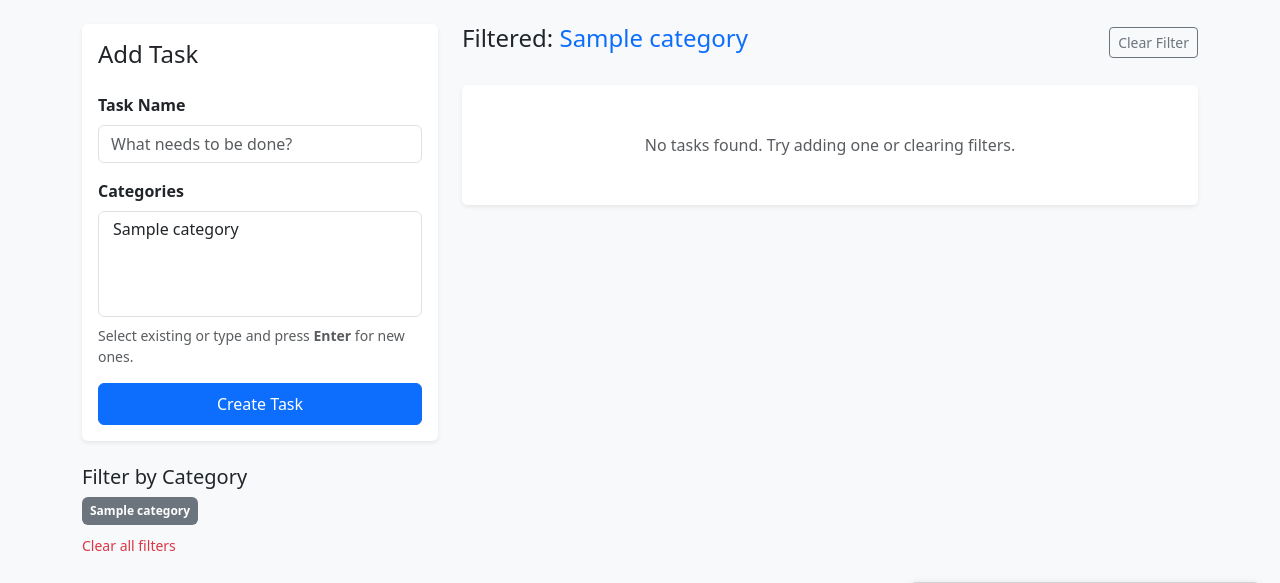
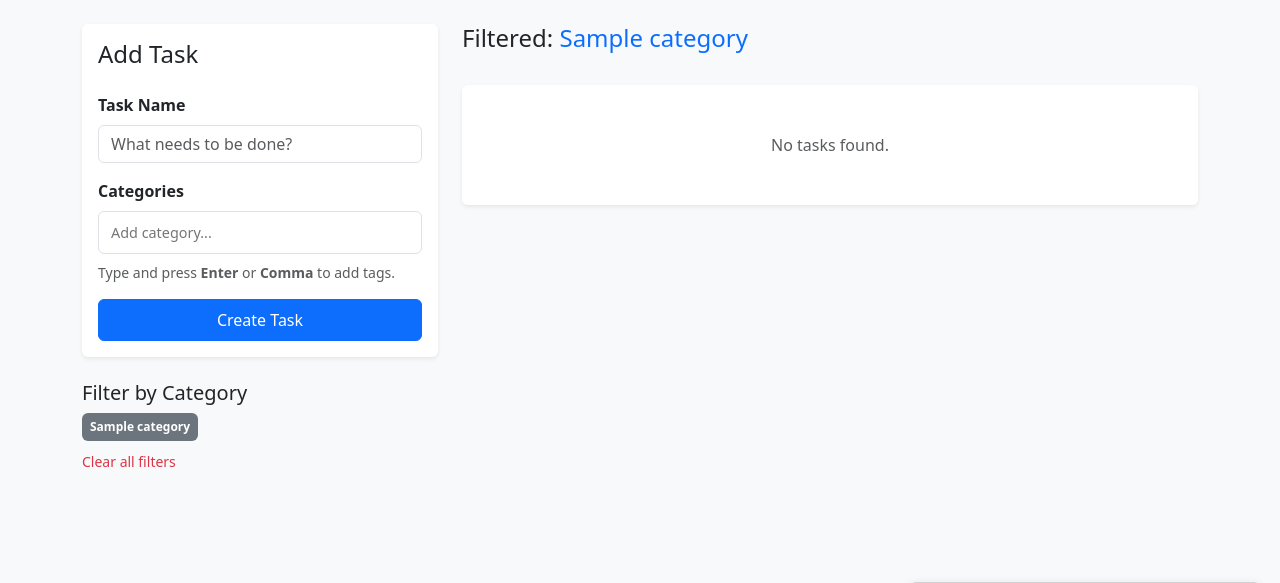
Before and after one commit to ErMichele/ToPlanBlock, a Flask app: a page that uses templates/todo.html in a window 1280 px wide. Shown: the part 56-639 px from the top of the page. Run offline with Flask 3, Linux system fonts and the light colour scheme; a user stored in the database is signed in; tables that the repository leaves empty hold one stand-in row (values such as "Sample post"); some libraries are stand-ins or nearby versions.

Commit message:
Refactor todo category input to use CSV format and enhance UI with tag input styling

```diff
--- a/app.py
+++ b/app.py
@@ -290,13 +290,12 @@ def delete_account():
 def todo():
     if request.method == 'POST':
         task_text = request.form.get('task', '').strip()
-        # IMPORTANT: Use getlist for multiple select fields
-        cat_list = request.form.getlist('category')
+        raw_categories = request.form.get('categories_csv', '')
+        cat_list = [c.strip() for c in raw_categories.split(',') if c.strip()]
+
 
         if task_text:
             new_todo = Todo(task=task_text, user_id=current_user.id)
-
-            # Process each category sent by the multi-select
             for name in cat_list:
                 clean_name = name.strip().upper()
                 if not clean_name:
@@ -326,7 +325,6 @@ def todo():
 
     tasks = q.distinct().order_by(Todo.completed.asc(), Todo.id.desc()).all()
 
-    # Get only categories that belong to the current user's tasks
     user_cat_ids = db.session.query(Category.id).join(Todo.categories).filter(Todo.user_id == current_user.id).distinct()
     categories = Category.query.filter(Category.id.in_(user_cat_ids)).order_by(Category.name).all()
 
--- a/templates/todo.html
+++ b/templates/todo.html
@@ -2,62 +2,113 @@
 {% block title %}ToPlanBlock - My ToDo{% endblock %}
 {% block content %}
 
-<!-- Load Choices.js CSS -->
-<link rel="stylesheet" href="https://cdn.jsdelivr.net/npm/choices.js/public/assets/styles/choices.min.css" />
+<style>
+  /* Custom Tag Input Styling - Replaces Choices.js */
+  .tag-input-container {
+    display: flex;
+    flex-wrap: wrap;
+    align-items: center;
+    padding: 0.375rem 0.75rem;
+    border: 1px solid #dee2e6;
+    border-radius: 0.375rem;
+    background-color: #fff;
+    cursor: text;
+    min-height: 38px;
+    transition: border-color 0.15s ease-in-out, box-shadow 0.15s ease-in-out;
+  }
+  .tag-input-container:focus-within {
+    border-color: #86b7fe;
+    outline: 0;
+    box-shadow: 0 0 0 0.25rem rgba(13, 110, 253, 0.25);
+  }
+  .tag-badge {
+    display: inline-flex;
+    align-items: center;
+    background-color: #0d6efd;
+    color: white;
+    padding: 2px 8px;
+    border-radius: 4px;
+    margin: 2px;
+    font-size: 0.85rem;
+    animation: fadeIn 0.2s ease-in;
+  }
+  @keyframes fadeIn { from { opacity: 0; transform: scale(0.9); } to { opacity: 1; transform: scale(1); } }
 
-<style>
-  /* Customizing Choices.js to match Bootstrap 5 */
-  .choices__inner {
-    background-color: #fff;
-    border-radius: 0.375rem;
-    border: 1px solid #dee2e6;
-    padding: 4px 8px !important;
-    min-height: 38px;
+  .tag-badge .remove-tag {
+    margin-left: 6px;
+    cursor: pointer;
+    font-weight: bold;
+    opacity: 0.8;
   }
-  .choices__input {
-    background-color: transparent !important;
+  .tag-badge .remove-tag:hover { opacity: 1; }
+
+  #tag-input {
+    border: none;
+    outline: none;
+    flex: 1;
+    min-width: 120px;
+    padding: 4px 0;
     font-size: 0.9rem;
   }
-  .choices__list--multiple .choices__item {
-    background-color: #0d6efd;
-    border: 1px solid #0d6efd;
-    border-radius: 4px;
-    font-weight: 500;
+  .suggestions-list {
+    position: absolute;
+    z-index: 1050;
+    width: 100%;
+    max-height: 150px;
+    overflow-y: auto;
+    background: white;
+    border: 1px solid #dee2e6;
+    border-top: none;
+    display: none;
   }
-  .choices[data-type*="select-one"] .choices__inner,
-  .choices[data-type*="select-multiple"] .choices__inner {
-    padding-bottom: 2px;
+  .suggestion-item {
+    padding: 8px 12px;
+    cursor: pointer;
+    font-size: 0.9rem;
   }
+  .suggestion-item:hover { background-color: #f8f9fa; }
 </style>
 
 <div class="row">
+  <!-- Left Column: Add Task & Filters -->
   <div class="col-lg-4">
     <div class="card shadow-sm border-0 mb-4">
       <div class="card-body">
         <h4 class="card-title mb-4">Add Task</h4>
-        <form method="POST">
+        <form method="POST" id="todo-form">
           <input type="hidden" name="csrf_token" value="{{ csrf_token() }}" />
 
+          <!-- Task Name -->
           <div class="mb-3">
             <label class="form-label fw-bold">Task Name</label>
             <input class="form-control" type="text" name="task" placeholder="What needs to be done?" required>
           </div>
 
-          <div class="mb-3">
+          <!-- Category Tag Input -->
+          <div class="mb-3 position-relative">
             <label class="form-label fw-bold">Categories</label>
-            <select class="form-control" name="category" id="category-tags" multiple>
+            <div class="tag-input-container" id="tag-container">
+              <input type="text" id="tag-input" placeholder="Add category..." autocomplete="off">
+            </div>
+            <!-- Hidden field that sends data to Python -->
+            <input type="hidden" name="categories_csv" id="categories-hidden">
+
+            <!-- Autocomplete Suggestions -->
+            <div id="suggestions" class="suggestions-list shadow-sm rounded-bottom">
               {% for c in categories %}
-              <option value="{{ c.name }}">{{ c.name }}</option>
+              <div class="suggestion-item" data-value="{{ c.name }}">{{ c.name }}</div>
               {% endfor %}
-            </select>
-            <div class="form-text mt-2">Select existing or type and press <b>Enter</b> for new ones.</div>
             </div>
 
-          <button class="btn btn-primary w-100 py-2">Create Task</button>
+            <div class="form-text mt-2">Type and press <b>Enter</b> or <b>Comma</b> to add tags.</div>
+          </div>
+
+          <button type="submit" class="btn btn-primary w-100 py-2">Create Task</button>
         </form>
       </div>
     </div>
 
+    <!-- Category Filters -->
     <h5 class="mt-4">Filter by Category</h5>
     <div class="d-flex flex-wrap gap-2 mb-2">
       {% for c in categories %}
@@ -65,12 +116,10 @@
         <a href="{{ url_for('todo', category=new_filter) }}"
           class="badge text-decoration-none p-2 {{ 'bg-primary' if c.name in selected_category.upper() else 'bg-secondary' }}">
           {{ c.name }}
-        {% if c.name in selected_category.upper() %}
-        <span class="ms-1">&times;</span>
-        {% endif %}
+          {% if c.name in selected_category.upper() %} <span class="ms-1">&times;</span> {% endif %}
         </a>
       {% else %}
-      <small class="text-muted">No categories created yet.</small>
+        <small class="text-muted">No categories yet.</small>
       {% endfor %}
     </div>
     {% if selected_category %}
@@ -80,12 +129,7 @@
 
   <div class="col-lg-8">
     <div class="d-flex justify-content-between align-items-center mb-4">
-      {% if selected_category %}
-      <h4>Filtered: <span class="text-primary">{{ selected_category }}</span></h4>
-      <a href="{{ url_for('todo') }}" class="btn btn-sm btn-outline-secondary">Clear Filter</a>
-      {% else %}
-      <h4>Your Tasks</h4>
-      {% endif %}
+      <h4>{% if selected_category %}Filtered: <span class="text-primary">{{ selected_category }}</span>{% else %}Your Tasks{% endif %}</h4>
     </div>
 
     <ul class="list-group shadow-sm">
@@ -105,37 +149,105 @@
           <form method="POST" action="{{ url_for('toggle', todo_id=t.id, category=selected_category) }}">
             <input type="hidden" name="csrf_token" value="{{ csrf_token() }}" />
             <button class="btn btn-sm {{ 'btn-success' if t.completed else 'btn-outline-primary' }}">
-              {% if t.completed %}Completed{% else %}Mark Done{% endif %}
+              {% if t.completed %}Done{% else %}Mark Done{% endif %}
             </button>
           </form>
           <form method="POST" action="{{ url_for('delete', todo_id=t.id, category=selected_category) }}">
             <input type="hidden" name="csrf_token" value="{{ csrf_token() }}" />
-            <button class="btn btn-outline-danger btn-sm" onclick="return confirm('Delete this task?');">Delete</button>
+            <button class="btn btn-outline-danger btn-sm" onclick="return confirm('Delete?');">Delete</button>
           </form>
         </div>
       </li>
       {% else %}
       <li class="list-group-item text-center text-muted py-5 bg-white border-0">
-        <p class="mb-0">No tasks found. Try adding one or clearing filters.</p>
+        <p class="mb-0">No tasks found.</p>
       </li>
       {% endfor %}
     </ul>
   </div>
 </div>
 
-<!-- Choices.js Script -->
-<script src="https://cdn.jsdelivr.net/npm/choices.js/public/assets/scripts/choices.min.js"></script>
-
 <script>
   document.addEventListener('DOMContentLoaded', function () {
-    const element = document.getElementById('category-tags');
-    const choices = new Choices(element, {
-      removeItemButton: true,
-      addItems: true,
-      addItemText: (value) => `Press Enter to add <b>"${value}"</b>`,
-      duplicateItemsAllowed: false,
-      placeholderValue: 'Add tags...',
-      searchPlaceholderValue: 'Search or add category',
+    const tagContainer = document.getElementById('tag-container');
+    const tagInput = document.getElementById('tag-input');
+    const hiddenInput = document.getElementById('categories-hidden');
+    const suggestions = document.getElementById('suggestions');
+
+    let tags = [];
+
+    function updateHiddenInput() {
+      hiddenInput.value = tags.join(',');
+    }
+
+    function addTag(label) {
+      label = label.trim().toUpperCase();
+      if (label && !tags.includes(label)) {
+        tags.push(label);
+        const tagEl = document.createElement('div');
+        tagEl.className = 'tag-badge';
+        tagEl.innerHTML = `<span>${label}</span><span class="remove-tag" data-item="${label}">&times;</span>`;
+        tagContainer.insertBefore(tagEl, tagInput);
+        updateHiddenInput();
+      }
+      tagInput.value = '';
+      suggestions.style.display = 'none';
+    }
+
+    function removeTag(label) {
+      tags = tags.filter(t => t !== label);
+      // Refresh UI
+      tagContainer.querySelectorAll('.tag-badge').forEach(b => b.remove());
+      tags.forEach(t => {
+        const el = document.createElement('div');
+        el.className = 'tag-badge';
+        el.innerHTML = `<span>${t}</span><span class="remove-tag" data-item="${t}">&times;</span>`;
+        tagContainer.insertBefore(el, tagInput);
+      });
+      updateHiddenInput();
+    }
+
+    tagInput.addEventListener('keydown', (e) => {
+      if (e.key === 'Enter' || e.key === ',') {
+        e.preventDefault();
+        addTag(tagInput.value);
+      } else if (e.key === 'Backspace' && tagInput.value === '' && tags.length > 0) {
+        removeTag(tags[tags.length - 1]);
+      }
+    });
+
+    tagContainer.addEventListener('click', (e) => {
+      if (e.target.classList.contains('remove-tag')) {
+        removeTag(e.target.dataset.item);
+      } else {
+        tagInput.focus();
+      }
+    });
+
+    // Handle suggestions visibility
+    tagInput.addEventListener('input', () => {
+      const val = tagInput.value.toUpperCase();
+      const items = suggestions.querySelectorAll('.suggestion-item');
+      let count = 0;
+      items.forEach(item => {
+        if (val && item.dataset.value.includes(val) && !tags.includes(item.dataset.value)) {
+          item.style.display = 'block';
+          count++;
+        } else {
+          item.style.display = 'none';
+        }
+      });
+      suggestions.style.display = count > 0 ? 'block' : 'none';
+    });
+
+    suggestions.addEventListener('click', (e) => {
+      if (e.target.classList.contains('suggestion-item')) {
+        addTag(e.target.dataset.value);
+      }
+    });
+
+    document.addEventListener('click', (e) => {
+      if (!tagContainer.contains(e.target)) suggestions.style.display = 'none';
     });
   });
 </script>
```
Lines whose indentation alone changed are shown as unchanged.
